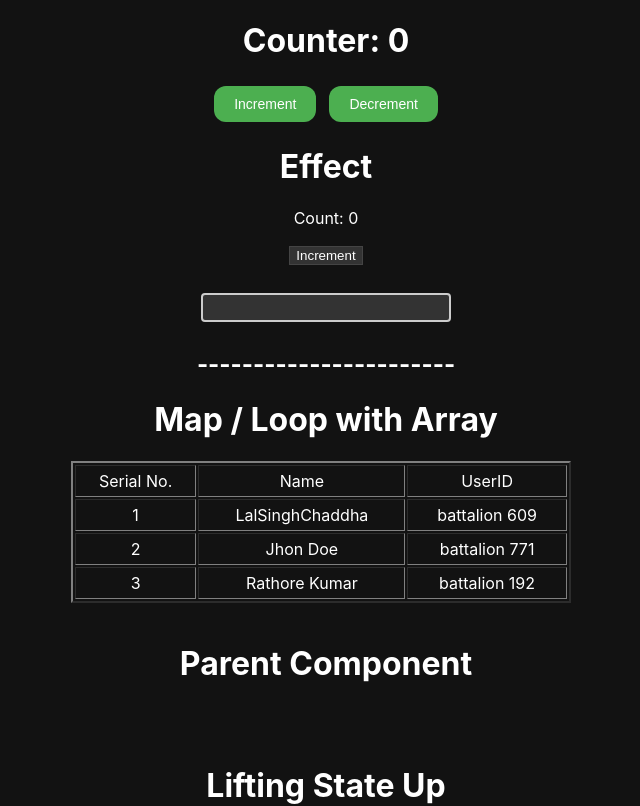
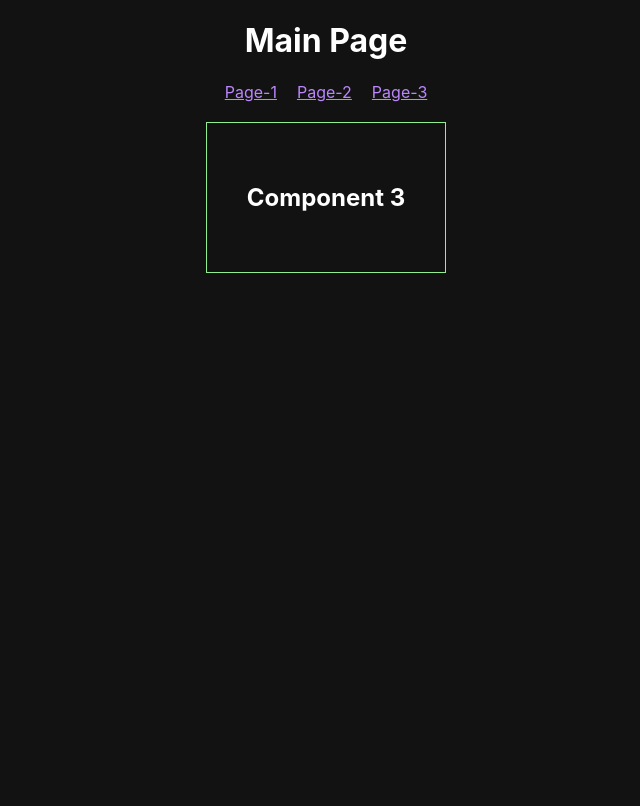
Before and after one commit to Shivam-io-afk/learningReact, a React (Create React App) app: page /Page3 in a window 1280 px wide. Shown: the top 806 px of the page, without its empty margins (314-954 px from the left). Built offline with nearby package versions, Linux system fonts and the light colour scheme.

Commit message:
knowReact;

```diff
--- a/package.json
+++ b/package.json
@@ -11,6 +11,7 @@
     "react-bootstrap": "^2.10.7",
     "react-dom": "^18.3.1",
     "react-form-handler": "^1.0.3",
+    "react-router-dom": "^7.1.3",
     "react-scripts": "5.0.1",
     "web-vitals": "^2.1.4"
   },
--- /dev/null
+++ b/src/Routing/MainPage.js
@@ -0,0 +1,38 @@
+import React from "react";
+import { BrowserRouter as Router, Link, Routes, Route } from "react-router-dom";
+import {Component1}  from './Page1';
+import {Component2} from './Page2';
+import {Component3} from './Page3';
+
+
+
+const MainPage = () => {
+  return (
+    <div>
+      <h1>Main Page</h1>
+      <Router>
+
+        <nav>
+          <Link to="/Page1" style={{ margin: "10px" }}>
+            Page-1
+          </Link>
+          <Link to="/Page2" style={{ margin: "10px" }}>
+            Page-2
+          </Link>
+          <Link to="/Page3" style={{ margin: "10px" }}>
+            Page-3
+          </Link>
+        </nav>
+
+
+        <Routes>
+          <Route path="/Page1" element={<Component1 />} />
+          <Route path="/Page2" element={<Component2 />} />
+          <Route path="/Page3" element={<Component3 />} />
+        </Routes>
+      </Router>
+    </div>
+  );
+};
+
+export default MainPage;
--- /dev/null
+++ b/src/Routing/Page1.js
@@ -0,0 +1,15 @@
+const boxStyle = {
+    border: "1px solid red",
+    padding: "20px",
+    margin: "20px",
+    textAlign: "center",
+  };
+
+
+export const Component1 = () => {
+  return (
+    <div style={boxStyle}>
+      <h2>Component 1</h2>
+    </div>
+  );
+};
--- /dev/null
+++ b/src/Routing/Page2.js
@@ -0,0 +1,14 @@
+const boxStyle2 = {
+    border: "1px solid yellow",
+    padding: "30px",
+    margin: "20px",
+    textAlign: "center",
+  };
+
+export const Component2 = () => {
+  return (
+    <div style={boxStyle2}>
+      <h2>Component 2</h2>
+    </div>
+  );
+};
--- /dev/null
+++ b/src/Routing/Page3.js
@@ -0,0 +1,14 @@
+const boxStyle3 = {
+    border: "1px solid lightgreen",
+    padding: "40px",
+    margin: "20px",
+    textAlign: "center",
+  };
+
+export const Component3 = () => {
+    return (
+      <div style={boxStyle3}>
+        <h2>Component 3</h2>
+      </div>
+    );
+  };
--- a/src/index.js
+++ b/src/index.js
@@ -14,10 +14,11 @@ import ArryHandling from './Hooks/HandlingArrayList';
 import Parent  from './Hooks/Parent';
 import Memoo from './Hooks/useMemoo';
 import Reff from './Hooks/useReff';
+import PageRouting from './Routing/MainPage';
 
 
 const root = ReactDOM.createRoot(document.getElementById('root'));
-var k = 1;
+var k = 3;
 root.render(
   <>
     {
@@ -41,7 +42,7 @@ root.render(
             <Reff/>
           </div>
           :
-          null
+          <PageRouting/>
 
     }
   </>
```
Also changed, not shown: 1 other file (tests, documents, lock files or other folders).
